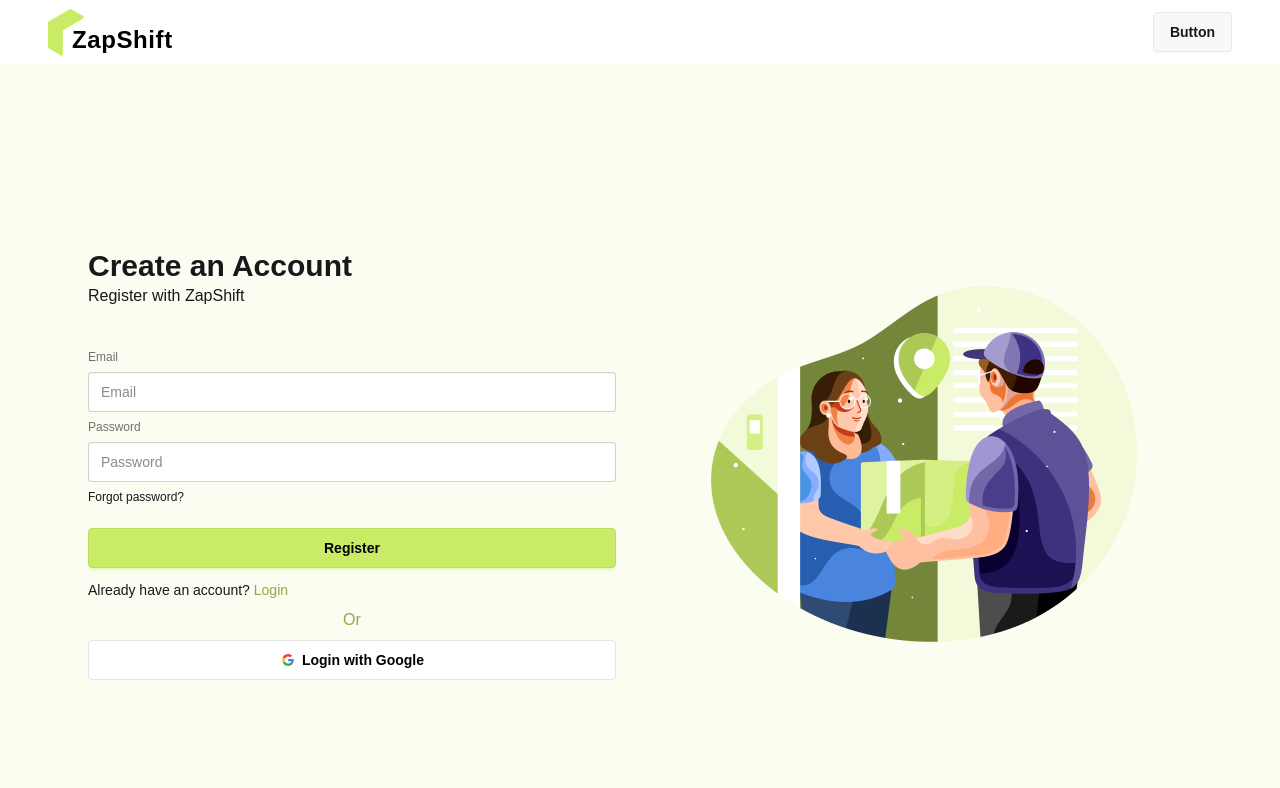
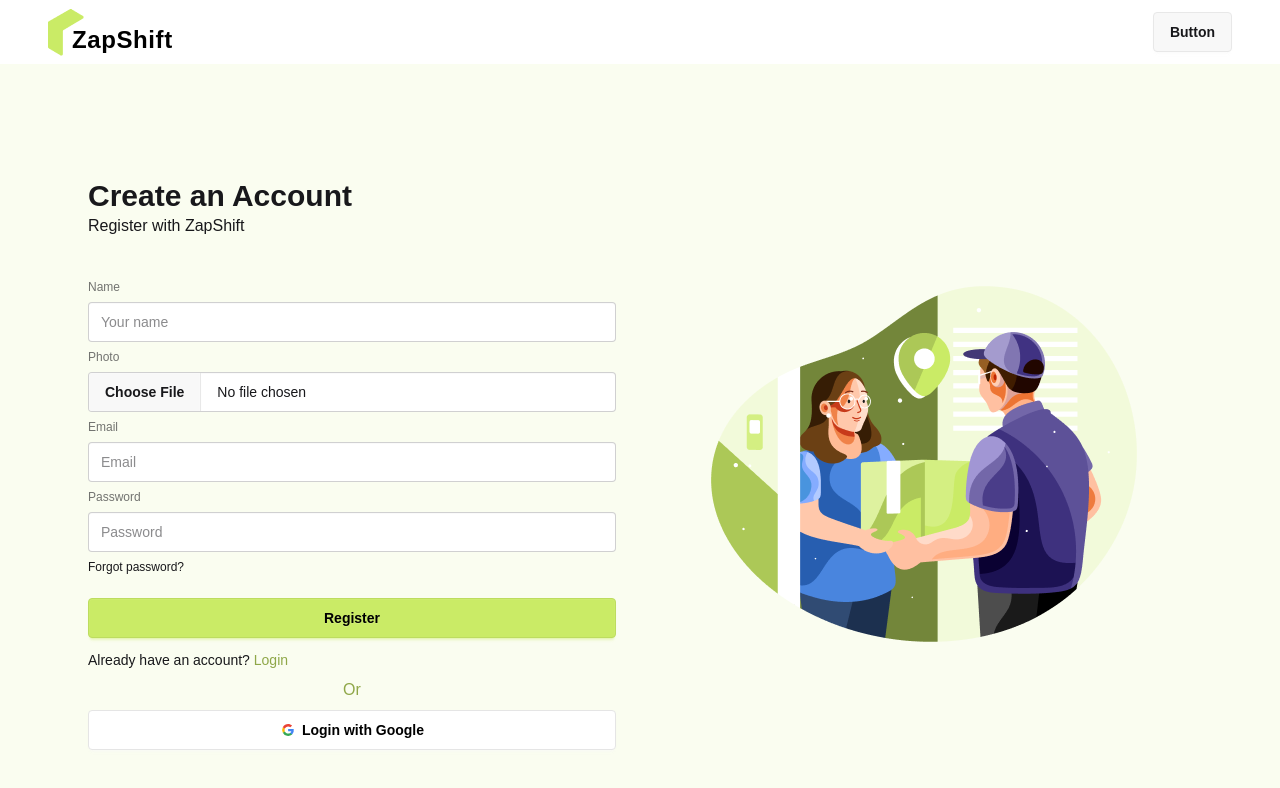
Before and after one commit to Riadul-Islam-551/Zap-Shift-Client, a React (Vite) app: page /register in a window 1280 px wide. Shown: the top 788 px of the page. Built offline with nearby package versions, Linux system fonts and the light colour scheme; no server answers.

Commit message:
make the functionality of update user data

```diff
--- a/package.json
+++ b/package.json
@@ -11,6 +11,7 @@
   },
   "dependencies": {
     "@tailwindcss/vite": "^4.1.17",
+    "axios": "^1.13.2",
     "firebase": "^12.6.0",
     "leaflet": "^1.9.4",
     "react": "^19.2.0",
--- /dev/null
+++ b/src/components/loading/Loading.jsx
@@ -0,0 +1,26 @@
+import React from "react";
+import Logo from "../logo/Logo";
+
+const Loading = () => {
+  return (
+    <div className="h-screen w-full flex flex-col items-center justify-center bg-white">
+      {/* Logo Container */}
+      <div className="flex items-end animate-pulse">
+        <Logo></Logo>
+        <p className="text-2xl font-extrabold text-black tracking-wide -translate-x-3">
+          ZapShift
+        </p>
+      </div>
+
+      {/* Loading Text */}
+      <p className="mt-4 text-gray-500 text-sm tracking-wider">Loading...</p>
+
+      {/* Progress Bar */}
+      <div className="mt-4 w-40 h-1 bg-gray-200 rounded overflow-hidden">
+        <div className="h-full w-1/2 bg-black animate-loading"></div>
+      </div>
+    </div>
+  );
+};
+
+export default Loading;
--- a/src/context/AuthProvider.jsx
+++ b/src/context/AuthProvider.jsx
@@ -7,6 +7,7 @@ import {
   signInWithEmailAndPassword,
   signInWithPopup,
   signOut,
+  updateProfile,
 } from "firebase/auth";
 import { auth } from "../firebase/firebase.init";
 
@@ -29,6 +30,10 @@ const AuthProvider = ({ children }) => {
   const signInGoogle = () => {
     setLoading(true);
     return signInWithPopup(auth, googleProvider);
+  };
+
+  const updateUserProfile = (displayName, photoURL) => {
+    return updateProfile(auth.currentUser, { displayName, photoURL });
   };
 
   const logOutUser = () => {
@@ -54,6 +59,7 @@ const AuthProvider = ({ children }) => {
     registerUser,
     signInUser,
     signInGoogle,
+    updateUserProfile,
     logOutUser,
   };
 
--- a/src/pages/auth/register/Register.jsx
+++ b/src/pages/auth/register/Register.jsx
@@ -3,6 +3,7 @@ import { useForm } from "react-hook-form";
 import useAuth from "../../../hooks/useAuth";
 import { Link } from "react-router";
 import SocialLogin from "../socialLogin/SocialLogin";
+import axios from "axios";
 
 const Register = () => {
   const {
@@ -11,13 +12,39 @@ const Register = () => {
     formState: { errors },
   } = useForm();
 
-  const { registerUser } = useAuth();
+  const { registerUser, updateUserProfile } = useAuth();
 
   const handleRegistration = (data) => {
     console.log(data);
+    const profileImg = data.photo[0];
+
     registerUser(data.email, data.password)
       .then((result) => {
         console.log(result.user);
+        //...........store image in form data
+        const formData = new FormData();
+        formData.append("image", profileImg);
+
+        //............make the photo url from form data
+        const image_API_URL = `https://api.imgbb.com/1/upload?key=${
+          import.meta.env.VITE_image_host_key
+        }`;
+
+        axios.post(image_API_URL, formData).then((res) => {
+          console.log("after image upload", res.data.data.url);
+
+          //............update user profile
+          const userProfile = {
+            displayName: data.name,
+            photoURL: res.data.data.url,
+          };
+
+          updateUserProfile(data.name, res.data.data.url)
+            .then(() => {
+              console.log("User information updated successfully");
+            })
+            .catch((error) => console.log(error));
+        });
       })
       .catch((error) => {
         console.log(error);
@@ -33,6 +60,30 @@ const Register = () => {
 
       <form onSubmit={handleSubmit(handleRegistration)}>
         <fieldset className="fieldset">
+          {/* name  */}
+          <label className="label">Name</label>
+          <input
+            type="text"
+            className="input w-full"
+            placeholder="Your name"
+            {...register("name", { required: true })}
+          />
+          {errors.name?.type === "required" && (
+            <p className="text-red-500 text-xs">Name is Required</p>
+          )}
+
+          {/* photo  */}
+          <label className="label">Photo</label>
+          <input
+            type="file"
+            className="file-input w-full"
+            // placeholder="Your photo"
+            {...register("photo", { required: true })}
+          />
+          {errors.photo?.type === "required" && (
+            <p className="text-red-500 text-xs">photo is Required</p>
+          )}
+
           {/* email  */}
           <label className="label">Email</label>
           <input
--- /dev/null
+++ b/src/routes/PrivateRoute.jsx
@@ -0,0 +1,20 @@
+import React from "react";
+import useAuth from "../hooks/useAuth";
+import Loading from "../components/loading/Loading";
+import { Navigate } from "react-router";
+
+const privateRoute = ({ children }) => {
+  const { user, loading } = useAuth();
+
+  if (loading) {
+    return <Loading></Loading>;
+  }
+
+  if (!user) {
+    return <Navigate to="/login"></Navigate>;
+  }
+
+  return children;
+};
+
+export default privateRoute;
--- a/src/shared/nav/NavBar.jsx
+++ b/src/shared/nav/NavBar.jsx
@@ -80,6 +80,7 @@ const NavBar = () => {
               Login
             </Link>
           )}
+          <Link to="/bearider" className="btn btn-primary text-black border-none ml-3">Be A Rider</Link>
         </div>
       </div>
     </div>
```
Also changed, not shown: 1 other file (tests, documents, lock files or other folders).
